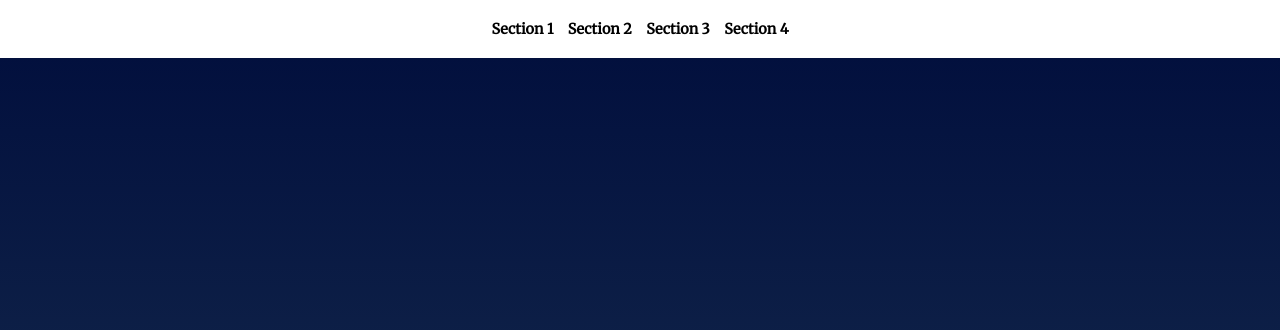
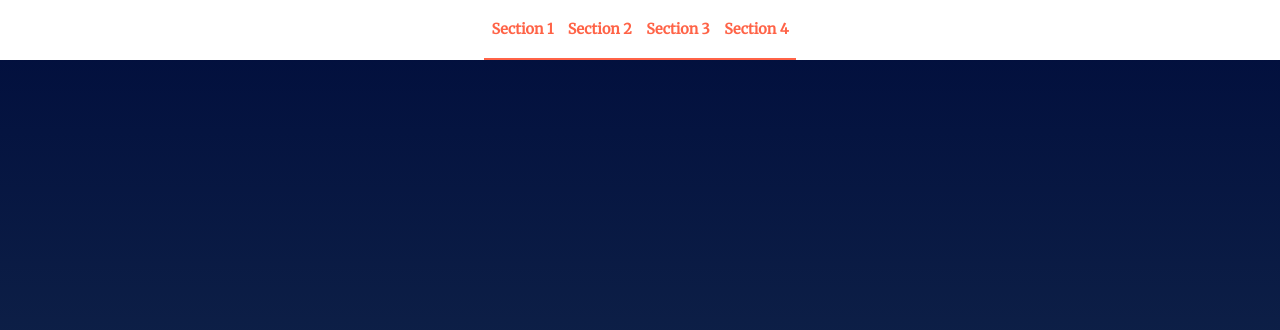
Before and after one commit to hossam-khalaf/Landing-page-fend, a plain HTML site: page index.html in a window 1280 px wide. Shown: the top 330 px of the page. Drawn offline with Linux system fonts and the light colour scheme.

Commit message:
activate navLink when section is intersecting also

```diff
--- a/css/styles.css
+++ b/css/styles.css
@@ -96,12 +96,18 @@ section {
   font-size: 0.9rem;
   text-decoration: none;
   color: #000;
+  transition: all 0.4s ease-out;
 }
 
 .navbar__menu .menu__link:hover {
   background: #333;
   color: #fff;
   transition: ease 0.3s all;
+}
+
+.navbar__menu .nav__link--active {
+  color: tomato;
+  border-bottom: tomato 2px solid;
 }
 
 /* Header Styles */
--- a/js/app.js
+++ b/js/app.js
@@ -45,8 +45,8 @@ const activateSectionOnScroll = () => {
   const mainSections = document.querySelectorAll('section');
   let options = {
     root: null,
-    rootMargin: '-230px -50px',
-    threshold: 0.09,
+    rootMargin: '-250px -50px',
+    threshold: 0.1,
   };
 
   let observer = new IntersectionObserver(hittingSection, options);
@@ -59,10 +59,17 @@ const activateSectionOnScroll = () => {
   //callback functionality
   function hittingSection(sections, observer) {
     sections.forEach((section) => {
+      // getting the nav link
+      let id = section.target.id;
+      navLink = document.querySelector(`[href="#${id}"]`);
+
+      // what happens if section is intersecting or not
       if (section.isIntersecting) {
         section.target.classList.add('your-active-class');
+        navLink.classList.add('nav__link--active');
       } else {
         section.target.classList.remove('your-active-class');
+        navLink.classList.remove('nav__link--active');
       }
     });
   }
```
